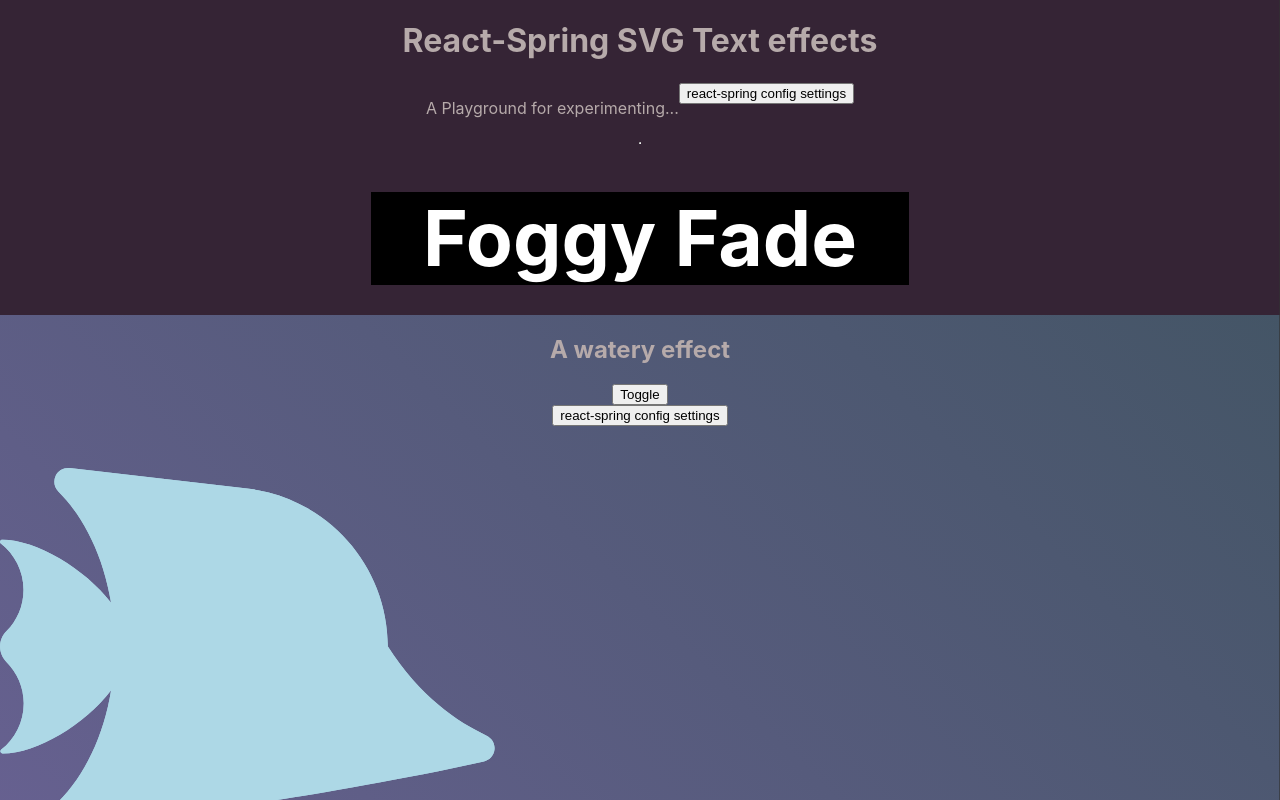
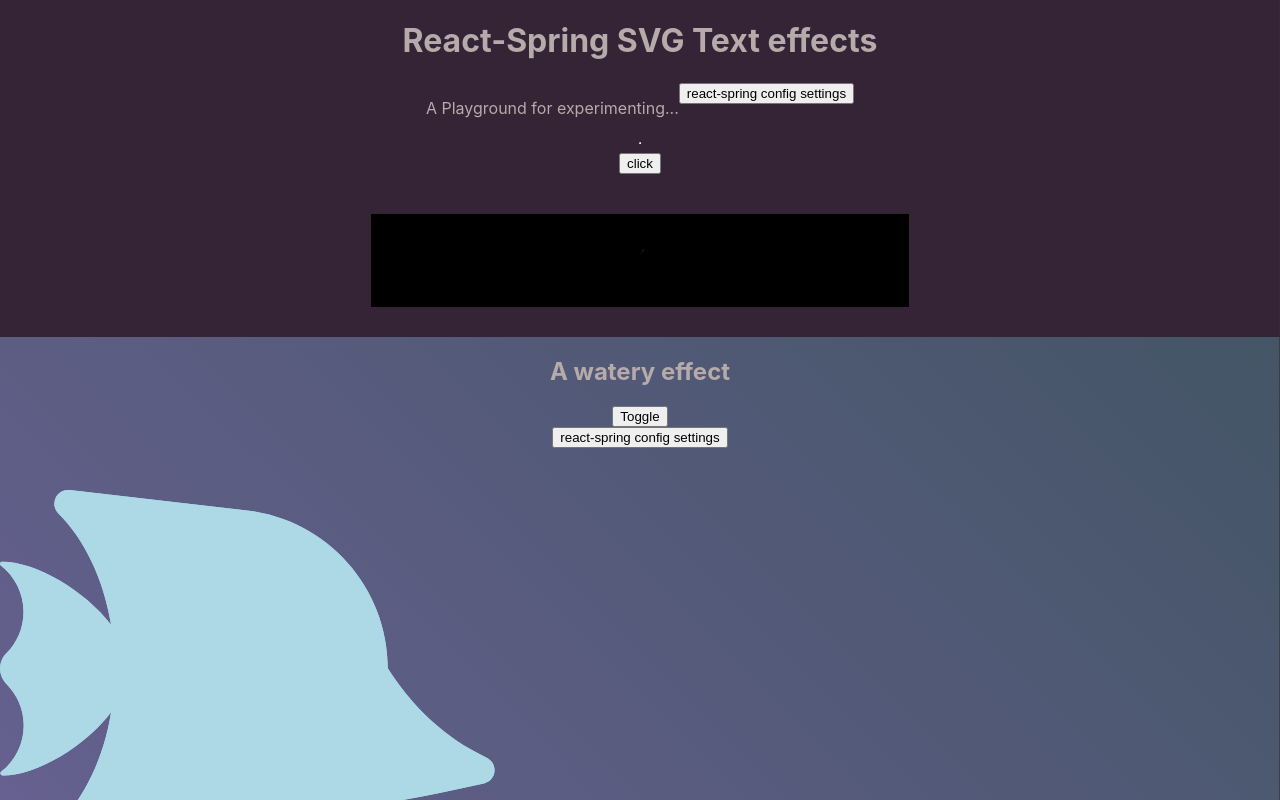
Before and after one commit to CloudBop/svg-filter-animations-react-spring, a React (Create React App) app: page / in a window 1280 px wide. Shown: the top 800 px of the page. Built offline with nearby package versions, Linux system fonts and the light colour scheme.

Commit message:
+state for fog

```diff
--- a/src/App.js
+++ b/src/App.js
@@ -8,9 +8,7 @@ import FogEffect from './Components/Modules/FogEffect/FogEffect';
 
 // import { useAnimationFrame } from './hooks/useAnimationFrame';
 function App() {
-  const [ui, setUi] = useState({
-    isOn: false
-  });
+  const [ui, setUi] = useState(false);
 
   return (
     <div className="App">
@@ -25,10 +23,12 @@ function App() {
         <hr />
       </header>
 
+
+      <button onClick={() => setUi(prev => !prev)}>click</button>
       <FogEffect
         filterID="title-filter"
         delay={200}
-        animation="fadeIn">
+        animation={ui === true ? "fadeIn" : ""}>
         Foggy Fade
       </FogEffect>
 
```
